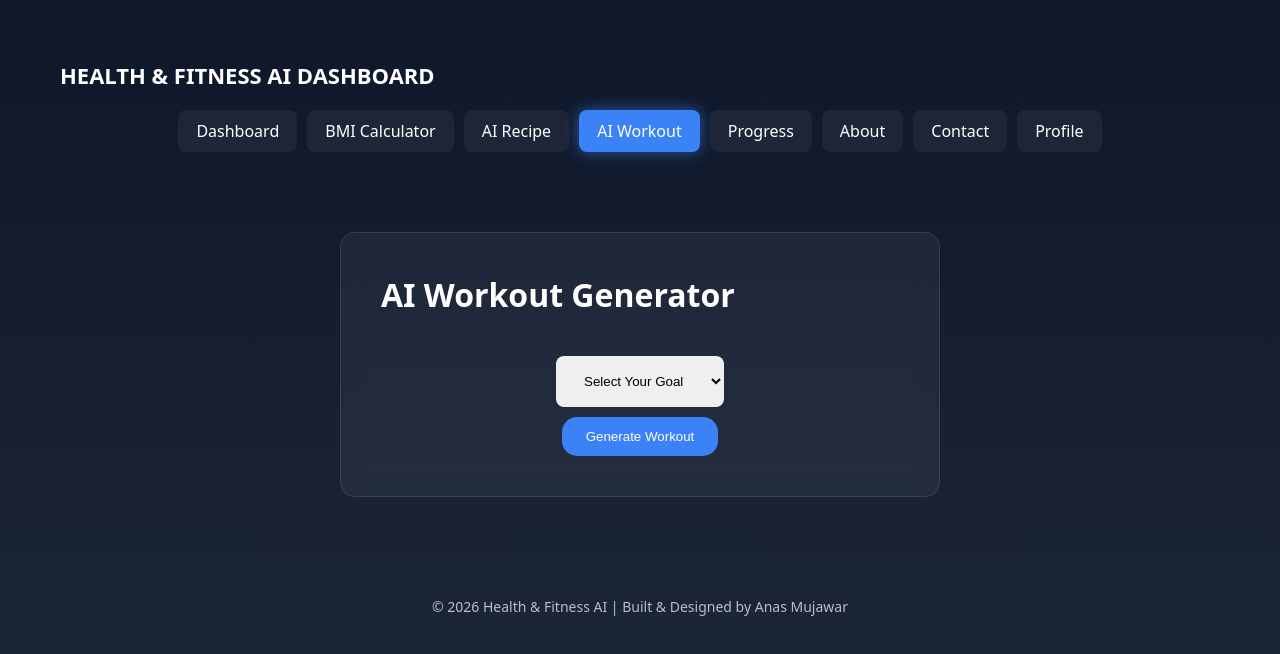
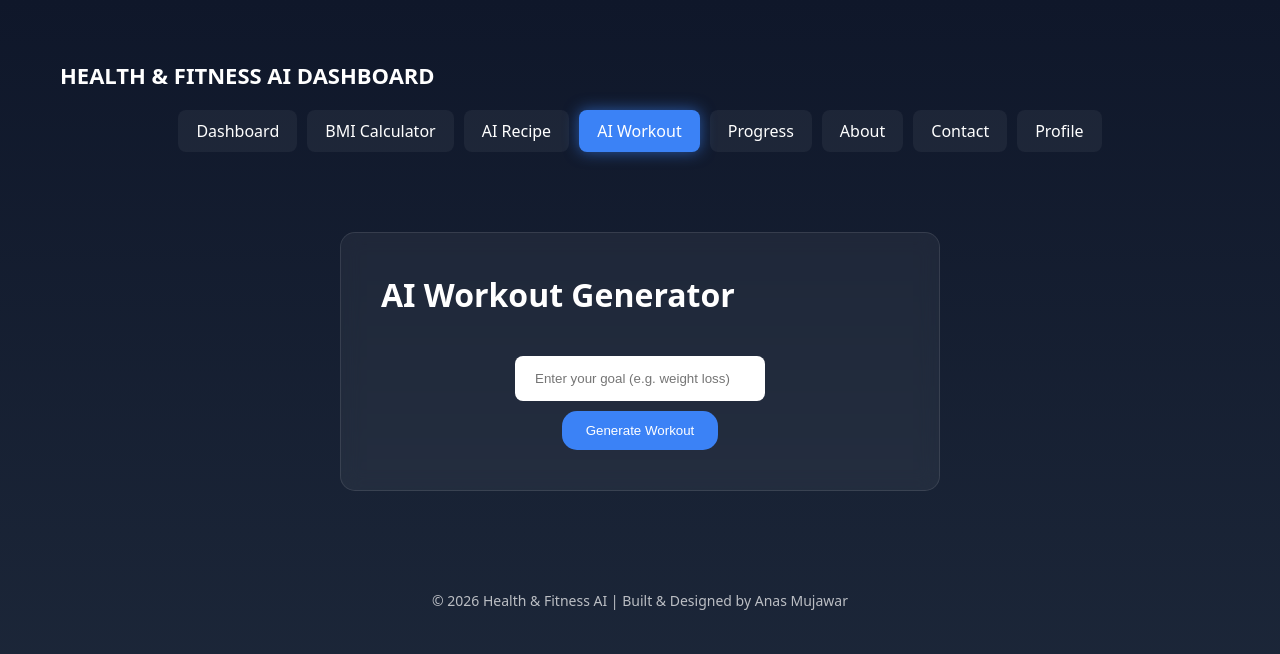
Before and after one commit to am-17-17/health-fitness-ai-dashboard, a React app in the folder frontend/: page /workout in a window 1280 px wide. Shown: the top 654 px of the page. Built offline with nearby package versions, Linux system fonts and the light colour scheme; no server answers; sample sign-in values are in the browser's storage; the HTML template or start-up script is replaced by a standard one.

Commit message:
some bug fixes

```diff
--- a/frontend/src/pages/Workout.jsx
+++ b/frontend/src/pages/Workout.jsx
@@ -18,17 +18,21 @@ function Workout() {
 
     // Function to generate workout
     const handleGenerateWorkout = async () => {
+        if (!goal.trim()) {
+            alert("Please enter a goal");
+            return;
+        }
+
         try {
-
             const response = await axios.post(
-                "https://health-fitness-ai-dashboard.onrender.com/api/ai/workout",
+                `${API_URL}/api/ai/workout`,
                 { goal }
             );
 
             setGeneratedWorkout(response.data.result);
 
         } catch (error) {
-            console.error("Workout AI Error:", error);
+            console.error(error);
         }
     };
 
@@ -75,21 +79,19 @@ function Workout() {
                     alignItems: "center",
                     gap: "20px"
                 }}>
-                    <select
-                value={goal}
-                onChange={(e) => setGoal(e.target.value)}
-                style={{
-                    padding: "17px 24px",
-                    border: "none",
-                    borderRadius: "8px",
-                    marginTop: "20px",
-                }}
-            >
-                <option value="">Select Your Goal</option>
-                <option value="weightLoss">Weight Loss</option>
-                <option value="muscleGain">Muscle Gain</option>
-                <option value="maintain">Maintain Fitness</option>
-            </select>
+                    <input
+                        type="text"
+                        placeholder="Enter your goal (e.g. weight loss)"
+                        value={goal}
+                        onChange={(e) => setGoal(e.target.value)}
+                        style={{
+                            padding: "15px 20px",
+                            borderRadius: "8px",
+                            border: "none",
+                            width: "250px",
+                            marginTop: "20px"
+                        }}
+                    />
                 </div>
 
 
```
